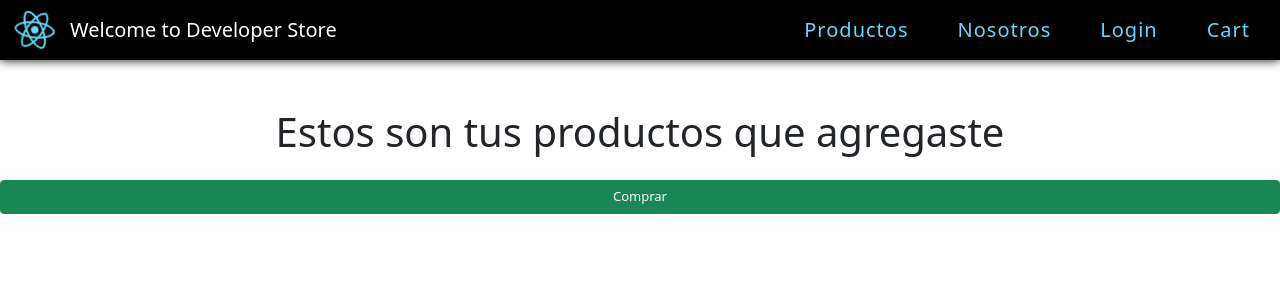
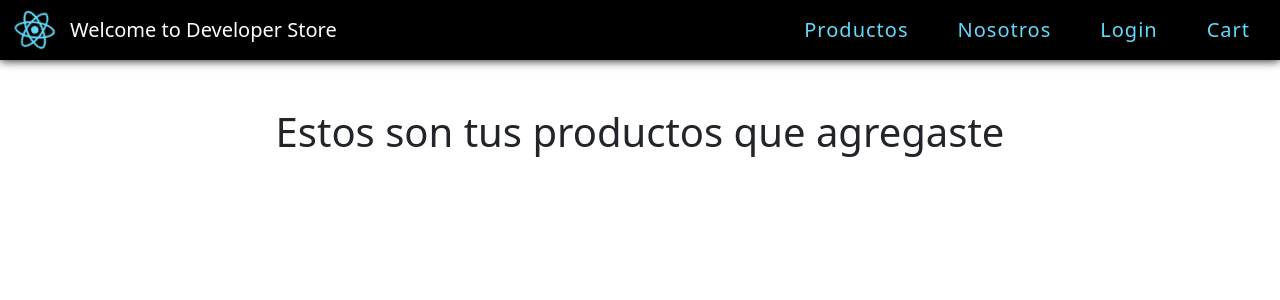
Before and after one commit to lucasezequielriera/React_CoderHouse, a React (Create React App) app in the folder ecommerce/: page /Cart in a window 1280 px wide. Shown: the top 300 px of the page. Built offline with nearby package versions, Linux system fonts and the light colour scheme.

Commit message:
Update Cart.jsx

```diff
--- a/ecommerce/src/components/Cart.jsx
+++ b/ecommerce/src/components/Cart.jsx
@@ -10,6 +10,8 @@ export default function Cart() {
         const nuevoArray = info.filter( item => item.id !== id)
         setInfo(nuevoArray);
     }
+
+    const boton = <button className="btn btn-success w-100">Comprar</button>
 
     return(
         <div className="cart text-center my-5">
@@ -24,7 +26,7 @@ export default function Cart() {
                     })
                 }
             </ul>
-            <button className="btn btn-success w-100">Comprar</button>
+            { info.length >= 1 ? boton : "" }
         </div>
     )
 }
```
